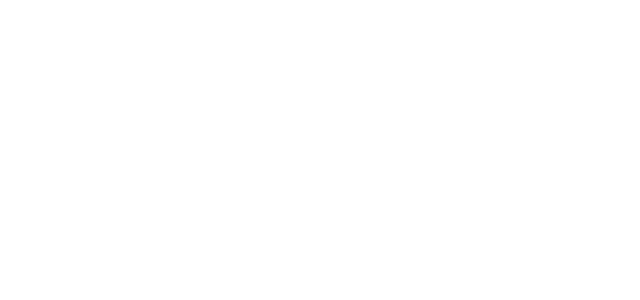
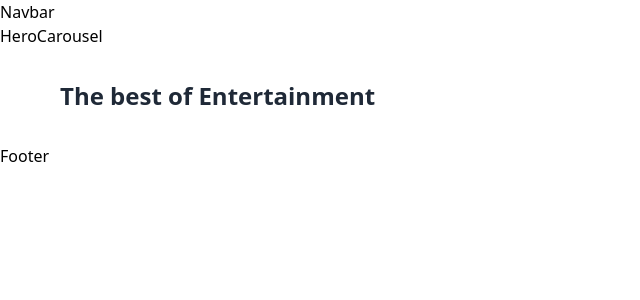
Before and after one commit to AditiPrabhakar/book-my-show, a React (Create React App) app: page / in a window 1280 px wide. Before the commit this address had no page. Shown: the top 300 px of the page, without its empty margins (0-640 px from the left). Built offline with nearby package versions, Linux system fonts and the light colour scheme.

Commit message:
Added components and HOC layouts

```diff
--- a/src/App.js
+++ b/src/App.js
@@ -1,16 +1,22 @@
 import './App.css';
+//^ Routers:
 import {Routes, Route} from "react-router-dom";
 
-//^ React Slick CSS
+//^ React Slick CSS:
 import "slick-carousel/slick/slick.css";
 import "slick-carousel/slick/slick-theme.css";
+
+//^ Pages:
+import HomePage from './pages/Home.page';
+import MoviePage from './pages/Movie.page';
+import PlayPage from './pages/Play.page';
 
 function App() {
   return (
     <Routes>
-      {/* <Route path='/' element={<HomePage/>} />
-      <Route path='/movie/:id' element={<MoviePage/>} />
-      <Route path='/plays' element={<Plays/>} /> */}
+      <Route path='/' element={<HomePage />} />
+      <Route path='/movie/:id' element={<MoviePage />} />
+      <Route path='/plays' element={<PlayPage />} />
     </Routes>
   );
 }
--- /dev/null
+++ b/src/components/Entertainment/EntertainmentCard.Component.jsx
@@ -0,0 +1,9 @@
+import React from 'react'
+
+const EntertainmentCard = () => {
+  return (
+    <div>EntertainmentCard</div>
+  )
+}
+
+export default EntertainmentCard
--- /dev/null
+++ b/src/components/HeroCarousel/HeroCarousel.Component.jsx
@@ -0,0 +1,9 @@
+import React from 'react'
+
+const HeroCarousel = () => {
+  return (
+    <div>HeroCarousel</div>
+  )
+}
+
+export default HeroCarousel
--- /dev/null
+++ b/src/components/Navbar/MovieNavbar.Component.jsx
@@ -0,0 +1,9 @@
+import React from 'react'
+
+const MovieNavbar = () => {
+  return (
+    <div>MovieNavbar</div>
+  )
+}
+
+export default MovieNavbar
--- /dev/null
+++ b/src/components/Navbar/Navbar.Component.jsx
@@ -0,0 +1,9 @@
+import React from 'react'
+
+const Navbar = () => {
+  return (
+    <div>Navbar</div>
+  )
+}
+
+export default Navbar
--- /dev/null
+++ b/src/components/PosterSlider/PosterSlider.Component.jsx
@@ -0,0 +1,9 @@
+import React from 'react'
+
+const PosterSlider = () => {
+  return (
+    <div>PosterSlider</div>
+  )
+}
+
+export default PosterSlider
--- a/src/index.css
+++ b/src/index.css
@@ -1,3 +1,3 @@
-/* @tailwind base;
+@tailwind base;
 @tailwind components;
-@tailwind utilities; */
+@tailwind utilities;
--- /dev/null
+++ b/src/layouts/Default.layout.jsx
@@ -0,0 +1,14 @@
+import React from 'react'
+import Navbar from '../components/Navbar/Navbar.Component'
+
+const DefaultLayoutHoc = (Component) => ({...props}) => {
+  return (
+    <div>
+        <Navbar />
+        <Component {...props} />
+        <div>Footer</div>
+    </div>
+  )
+}
+
+export default DefaultLayoutHoc
--- /dev/null
+++ b/src/layouts/Movie.layout.jsx
@@ -0,0 +1,14 @@
+import React from 'react'
+import MovieNavbar from '../components/Navbar/MovieNavbar.Component'
+
+const MovieLayoutHoc = (Component) => ({...props}) => {
+  return (
+    <div>
+        <MovieNavbar />
+        <Component {...props} />
+        <div>Footer</div>
+    </div>
+  )
+}
+
+export default MovieLayoutHoc
--- /dev/null
+++ b/src/pages/Home.page.jsx
@@ -0,0 +1,24 @@
+import React, { useState } from 'react';
+
+//* Layout HOC
+import DefaultLayoutHoc from '../layouts/Default.layout';
+
+//* Components
+import EntertainmentCard from "../components/Entertainment/EntertainmentCard.Component";
+import HeroCarousel from "../components/HeroCarousel/HeroCarousel.Component";
+import PosterSlider from "../components/PosterSlider/PosterSlider.Component";
+
+const HomePage = () => {
+    const [recommendedMovies, setRecommendedMovies] = useState([]); //& Array cause there will be more than one recommended movie
+    const [premierMovies, setPremierMovies] = useState([]);
+    const [onlineStreamEvents, setOnlineStreamEvents] = useState([]);
+    return <>
+        <HeroCarousel />
+
+        <div className='container mx-auto px-4 md:px-12 my-8'>
+            <h1 className="text-2xl font-bold text-gray-800 sm:ml-3 ml-0 my-3">The best of Entertainment</h1>
+        </div>
+    </>;
+}
+
+export default DefaultLayoutHoc(HomePage);
--- /dev/null
+++ b/src/pages/Movie.page.jsx
@@ -0,0 +1,10 @@
+import React from 'react';
+import MovieLayoutHoc from '../layouts/Movie.layout';
+
+const MoviePage = () => {
+    return(
+        <div>MoviePage</div>
+    )
+}
+
+export default MovieLayoutHoc(MoviePage);
--- /dev/null
+++ b/src/pages/Play.page.jsx
@@ -0,0 +1,10 @@
+import React from 'react';
+import DefaultLayoutHoc from '../layouts/Default.layout';
+
+const PlayPage = () => {
+    return(
+        <div>PlayPage</div>
+    )
+}
+
+export default DefaultLayoutHoc(PlayPage);
```
Also changed, not shown: 1 other file (tests, documents, lock files or other folders).
